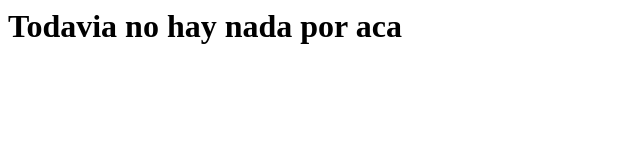
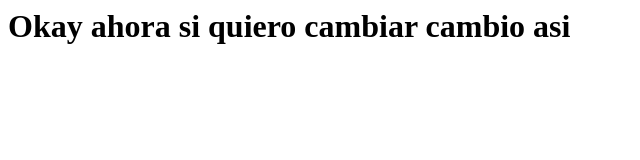
Before and after one commit to Seraf-6/juanserafini.github.io, a plain HTML site: page index.html in a window 1280 px wide. Shown: the whole page, without its empty margins (0-640 px from the left). Drawn offline with Linux system fonts and the light colour scheme.

Commit message:
Update index.html

```diff
--- a/index.html
+++ b/index.html
@@ -1 +1 @@
-<h1>Todavia no hay nada por aca</h1>
+<h1>Okay ahora si quiero cambiar cambio asi</h1>
```
